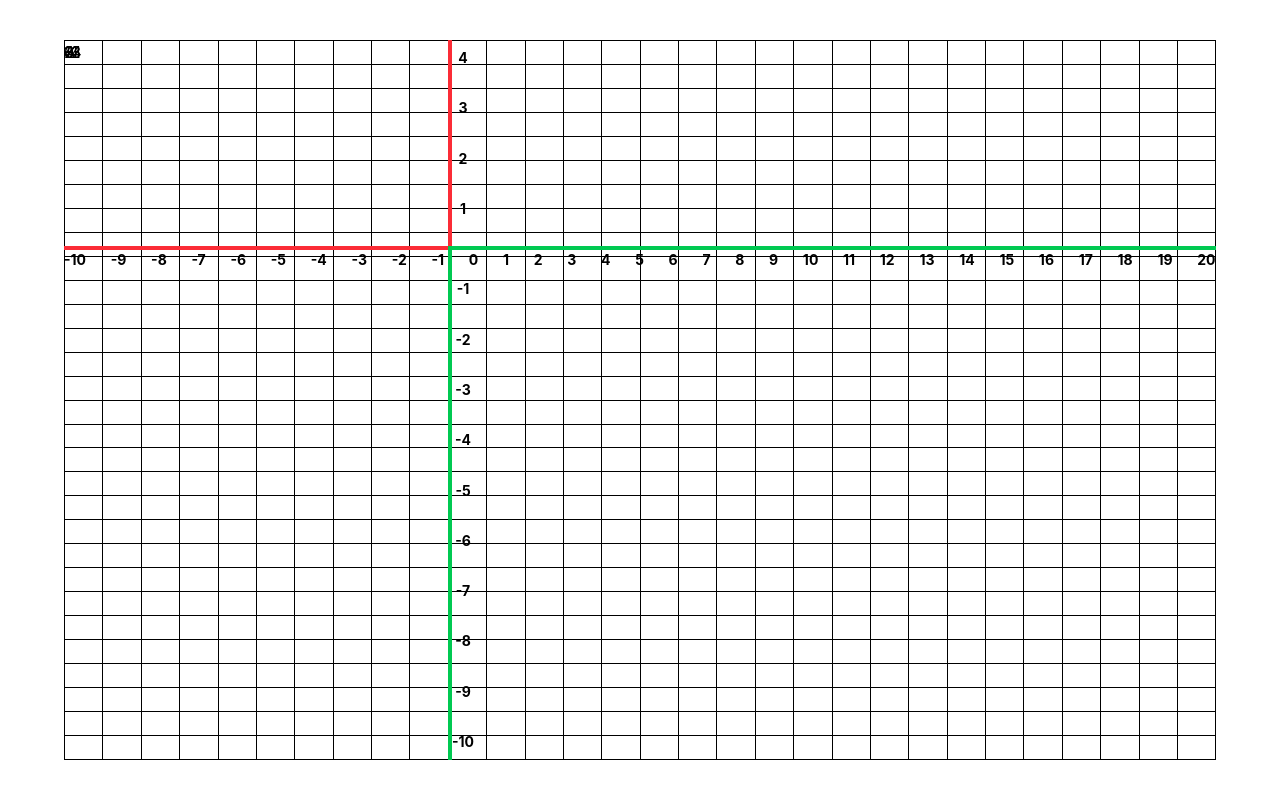
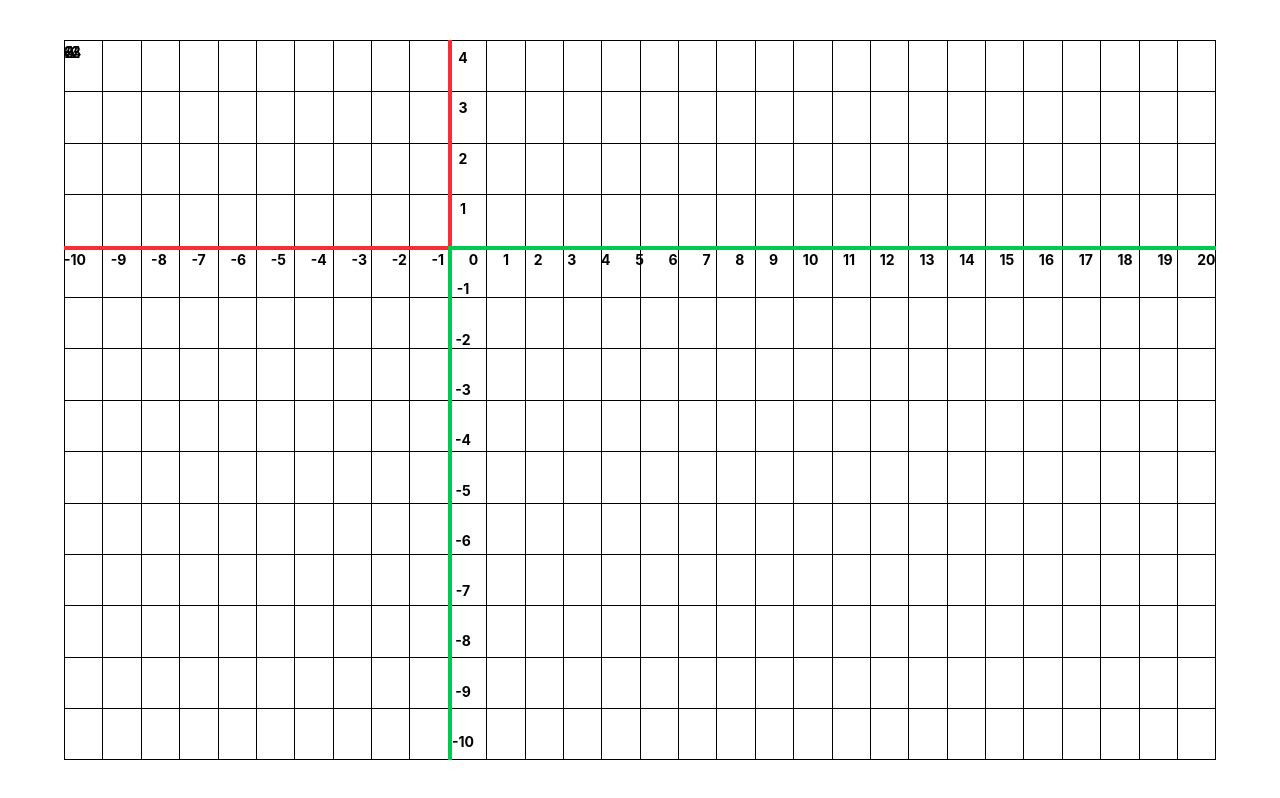
Before and after one commit to DulshanSiriwardhana/CyberHex, a React (Vite) app in the folder ML/ui/visualizations/: page / in a window 1280 px wide. Built offline with nearby package versions, Linux system fonts and the light colour scheme.

Commit message:
fixed grid issue

```diff
--- a/ML/ui/visualizations/src/components/charts/LineChart.tsx
+++ b/ML/ui/visualizations/src/components/charts/LineChart.tsx
@@ -19,14 +19,14 @@ const LineChart=({info}:{info:LineChartType})=>{
             <div className="relative flex-1 w-full h-full">
                 <div className="absolute flex w-full items-center justify-between h-full">
                     {
-                        Array.from({length: domain.end - domain.start + 1}, (_, i)=> i).map((i)=>(
+                        Array.from({length: domain.end - domain.start + 1}, (_, i)=> i).map((_i)=>(
                             <div className="h-full w-[0.5px] bg-black"></div>
                         ))
                     }
                 </div>
                 <div className="absolute flex flex-col w-full items-center justify-between h-full">
                     {
-                        Array.from({length: domain.end - domain.start + 1}, (_, i)=> i).map((i)=>(
+                        Array.from({length: range.end - range.start + 1}, (_, i)=> i).map((_i)=>(
                             <div className="w-full h-[0.5px] bg-black"></div>
                         ))
                     }
```
